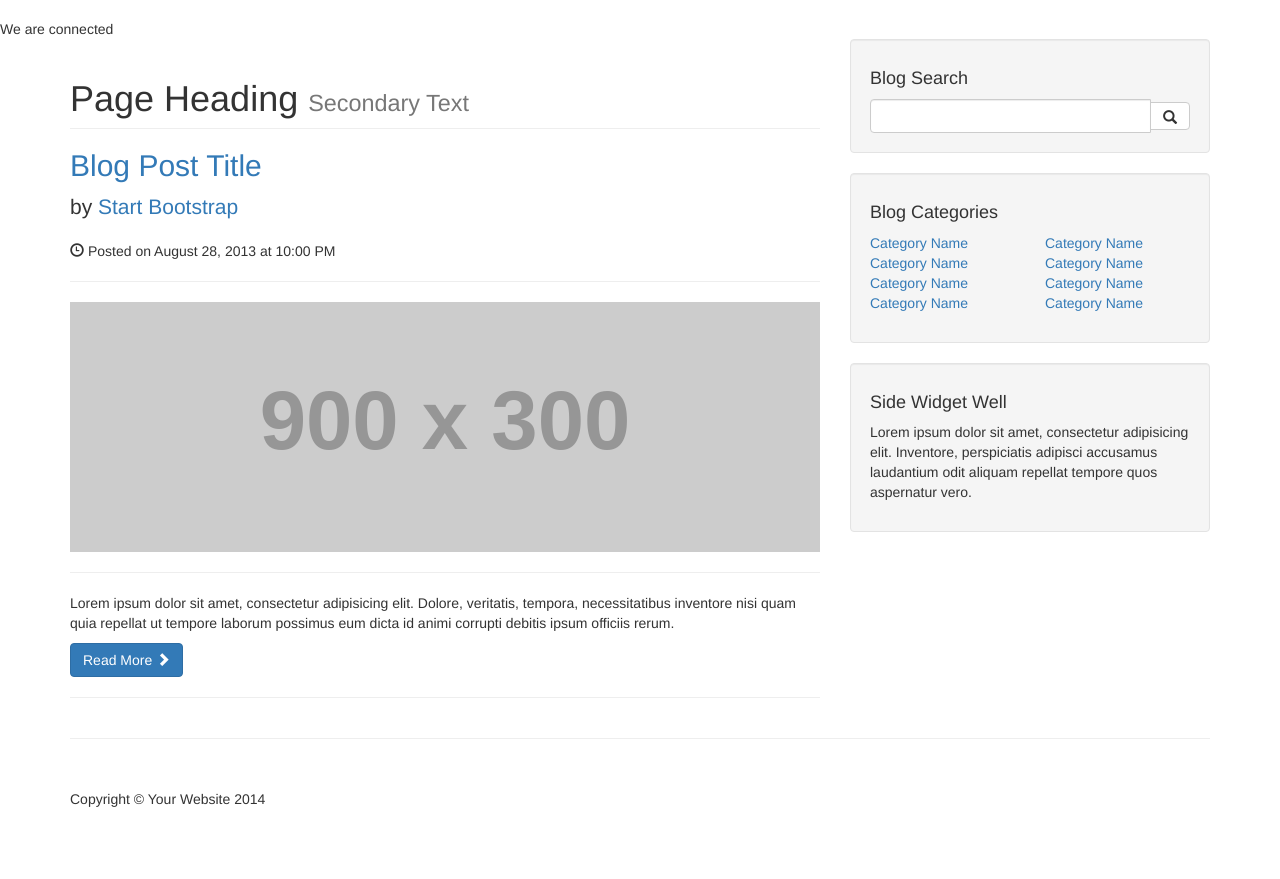
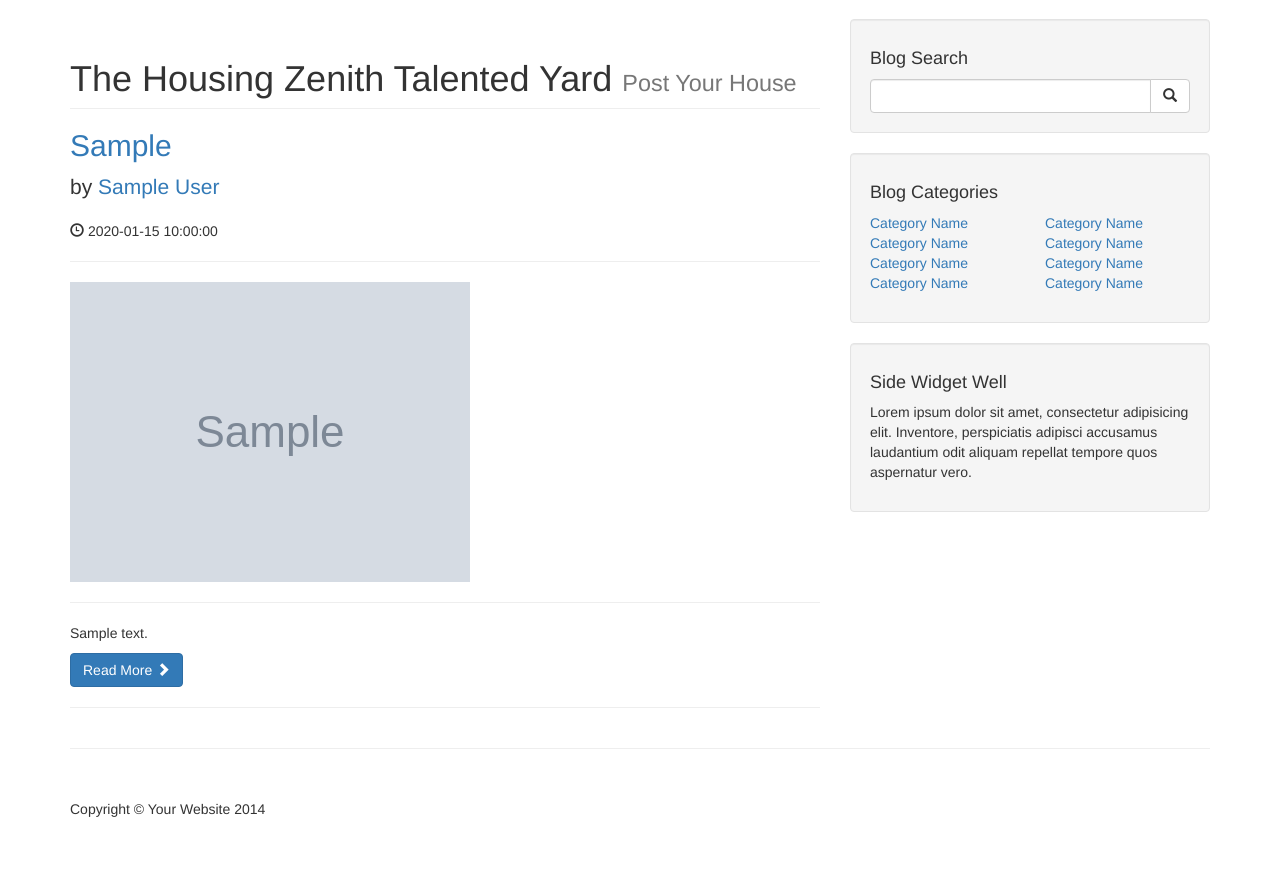
Before and after one commit to DanielYhz/hzty, a PHP site: page / in a window 1280 px wide. Shown: the part 51-930 px from the top of the page. Before the commit the page ends 858 px from the top, so only its background shows below. Run offline with PHP 8.4, Linux system fonts and the light colour scheme; tables that the repository leaves empty or names only in its code hold one stand-in row (values such as "Sample post"); grey boxes marked "Sample" are stand-in pictures; grey boxes labelled with a size stand in for pictures from a placeholder-image service; some libraries are stand-ins or nearby versions.

Commit message:
show pictures

```diff
--- a/includes/db.php
+++ b/includes/db.php
@@ -11,8 +11,5 @@ foreach($db as $key => $value) {
 
 $connection = mysqli_connect(DB_HOST,DB_USER,DB_PASS,DB_NAME);
 
-if ($connection) {
-    echo "We are connected";
-}
 
 ?>
--- a/index.php
+++ b/index.php
@@ -12,26 +12,45 @@
             <!-- Blog Entries Column -->
             <div class="col-md-8">
 
+                <?php
+
+         $query = "SELECT * FROM products";
+         $select_all_products_query = mysqli_query($connection, $query);
+
+        while ($row = mysqli_fetch_assoc($select_all_products_query)) {
+            $product_area = $row['product_area'];
+            $product_post_author = $row['product_post_author'];
+            $product_date = $row['product_date'];
+            $product_image = $row['product_image'];
+            $product_description = $row['product_description'];
+
+            ?>
+
                 <h1 class="page-header">
-                    Page Heading
-                    <small>Secondary Text</small>
+                    The Housing Zenith Talented Yard
+                    <small>Post Your House</small>
                 </h1>
 
                 <!-- First Blog Post -->
                 <h2>
-                    <a href="#">Blog Post Title</a>
+                    <a href="#"><?php echo $product_area ?></a>
                 </h2>
                 <p class="lead">
-                    by <a href="index.php">Start Bootstrap</a>
+                    by <a href="index.php"><?php echo $product_post_author ?></a>
                 </p>
-                <p><span class="glyphicon glyphicon-time"></span> Posted on August 28, 2013 at 10:00 PM</p>
+                <p><span class="glyphicon glyphicon-time"></span> <?php echo $product_date ?> </p>
                 <hr>
-                <img class="img-responsive" src="http://placehold.it/900x300" alt="">
+                <img class="img-responsive" src="images/<?php echo $product_image; ?>" alt="">
                 <hr>
-                <p>Lorem ipsum dolor sit amet, consectetur adipisicing elit. Dolore, veritatis, tempora, necessitatibus inventore nisi quam quia repellat ut tempore laborum possimus eum dicta id animi corrupti debitis ipsum officiis rerum.</p>
+                <p><?php echo $product_description ?></p>
                 <a class="btn btn-primary" href="#">Read More <span class="glyphicon glyphicon-chevron-right"></span></a>
 
                 <hr>
+
+  <?php } ?>
+
+
+
 
             </div>
 
```
Also changed, not shown: images/SF.jpg (added), images/ancientmap.png (added), 1 other file.
